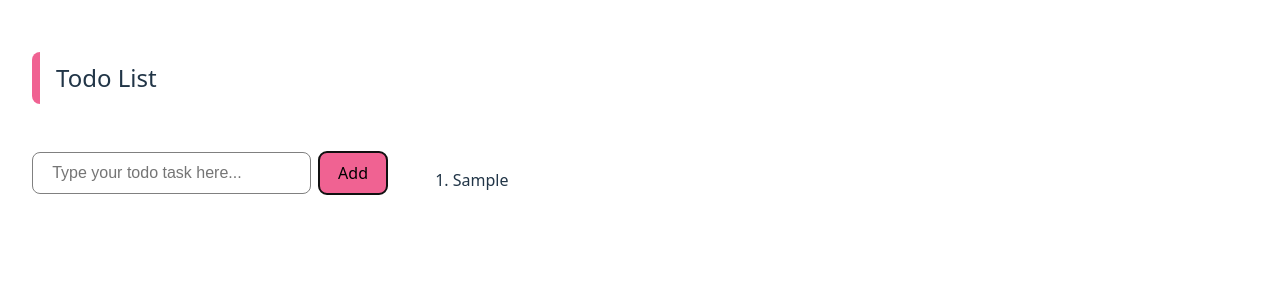
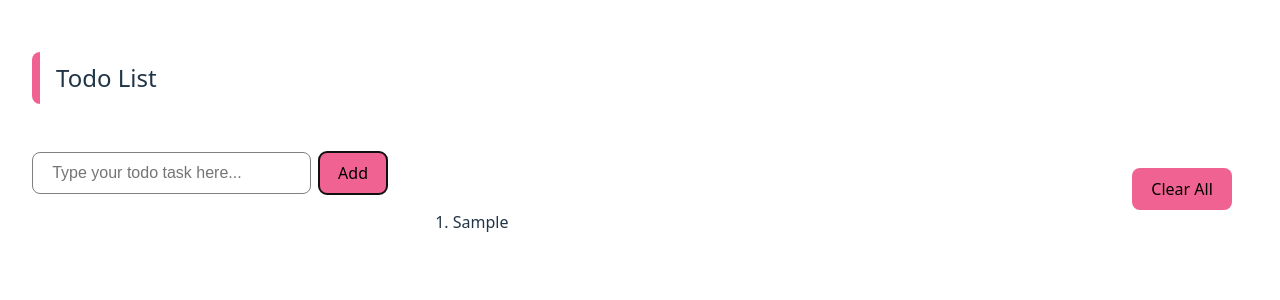
Before and after one commit to gugarosp/module-federation-remote, a React (Vite) app: page / in a window 1280 px wide. Both pictures are taken after typing "Sample" into the empty fields and a click on the button "Add". Shown: the top 300 px of the page. Built offline with nearby package versions, Linux system fonts and the light colour scheme.

Commit message:
Added clear list button

```diff
--- a/src/App.jsx
+++ b/src/App.jsx
@@ -6,13 +6,17 @@ import Button from './components/Button'
 
 function App() {
 
-  const [todo, setTodo] = useState('')
-  const [todoList, setTodoList] = useState([])
+  const [todo, setTodo] = useState('');
+  const [todoList, setTodoList] = useState([]);
 
   const addTodo = () => {
-    todo.length > 0 && setTodoList([...todoList, todo])
+    todo.length > 0 && setTodoList([...todoList, todo]);
     setTodo('');
   };
+
+  const clearList = () => {
+    setTodoList([]);
+  }
 
   return (
     <>
@@ -23,7 +27,7 @@ function App() {
             <Button onClick={addTodo}>Add</Button>
         </aside>
         <div>
-            <List list={todoList} />
+            <List list={todoList} clearList={clearList}/>
         </div>
       </main>
     </>
--- a/src/components/List/index.jsx
+++ b/src/components/List/index.jsx
@@ -1,9 +1,14 @@
 import styles from './index.module.scss'
+import Button from '../Button'
 
-const List = ({list}) => {
+const List = ({list, clearList}) => {
     return (
         <div className={styles.list}>
             {list.length > 0 ? (
+                <>
+                    <div className={styles.list_button_wrapper}>
+                        <Button onClick={clearList}>Clear All</Button>
+                    </div>
                     <ol>
                         {
                             list.map((item, index) => {
@@ -11,8 +16,9 @@ const List = ({list}) => {
                             })
                         }
                     </ol>
+                </>
             ) : (
-                <h5 className="list_no-items">No items added</h5>
+                <h5 className="list_no_items">No items added</h5>
             )}
         </div>
     )
--- a/src/components/List/index.module.scss
+++ b/src/components/List/index.module.scss
@@ -2,6 +2,11 @@
     background-color: #ffffff10;
     border-radius: .5rem;
     padding: 1rem;
+
+    .list_button_wrapper {
+        display: flex;
+        justify-content: flex-end;
+    }
 
     ol {
         display: flex;
```
Lines whose indentation alone changed are shown as unchanged.
